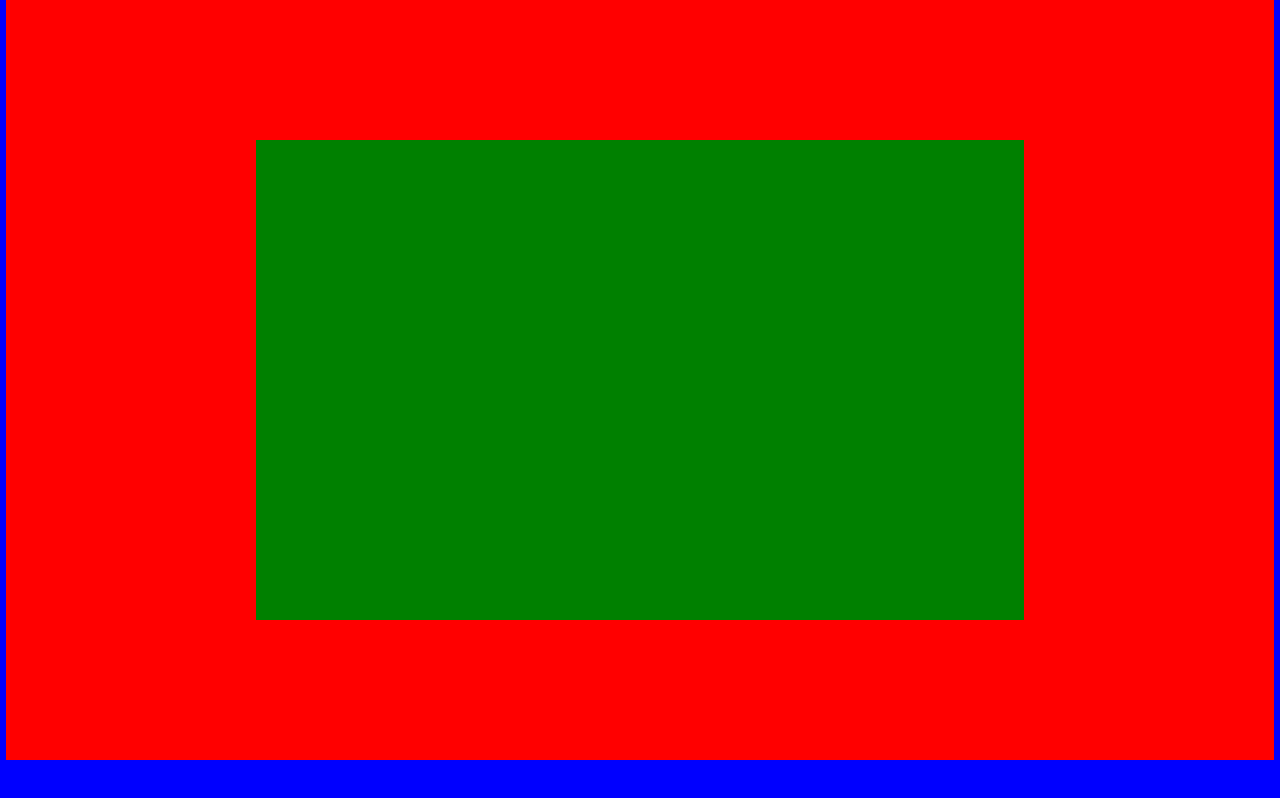
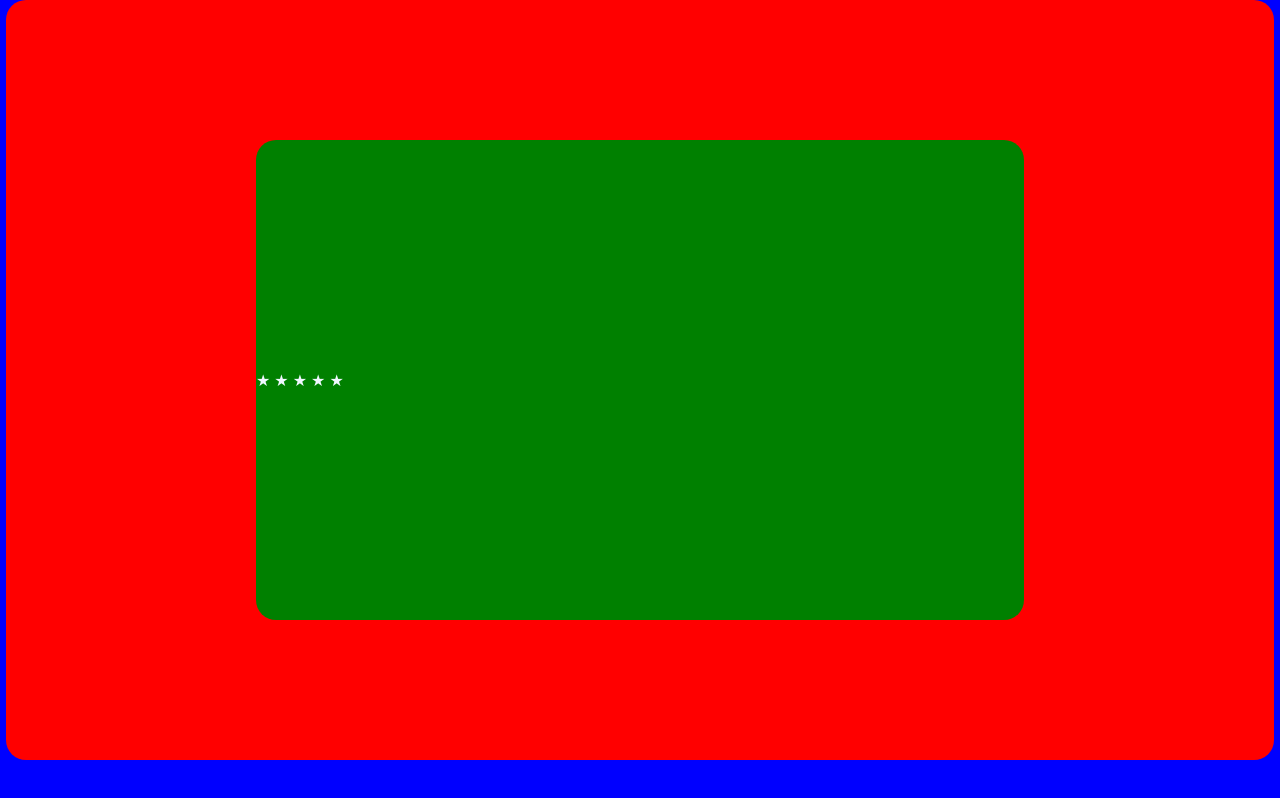
Before and after one commit to simonact/rating-increasing, a plain HTML site: page index.html in a window 1280 px wide. Drawn offline with Linux system fonts and the light colour scheme.

Commit message:
CHANGED BORDER

```diff
--- a/index.html
+++ b/index.html
@@ -9,6 +9,7 @@
 <body>
       <div class="main">
         <div class="box">
+        <P>&#9733 &#9733 &#9733 &#9733 &#9733</P>
 
         </div>
 
--- a/style.css
+++ b/style.css
@@ -11,6 +11,7 @@ body{
     height:95vh;
     margin: auto;
     align-content: center;
+    border-radius: 20px;
 }
 
 .box{
@@ -19,4 +20,11 @@ body{
     background-color: green;
     margin: auto;
     align-content: center;
+    border-radius: 20px;
 }
+
+.box p{
+    color: aliceblue;
+    border: 2px black;
+
+}
```
